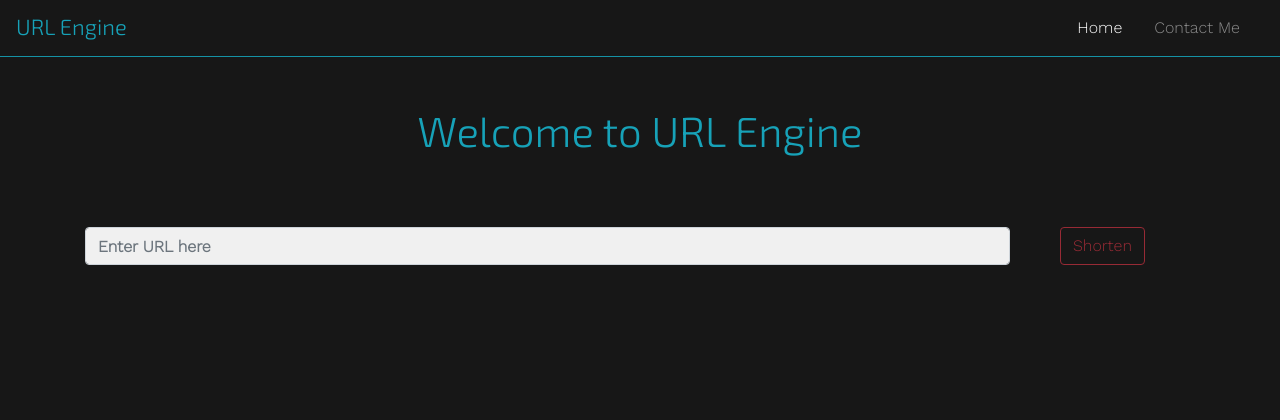
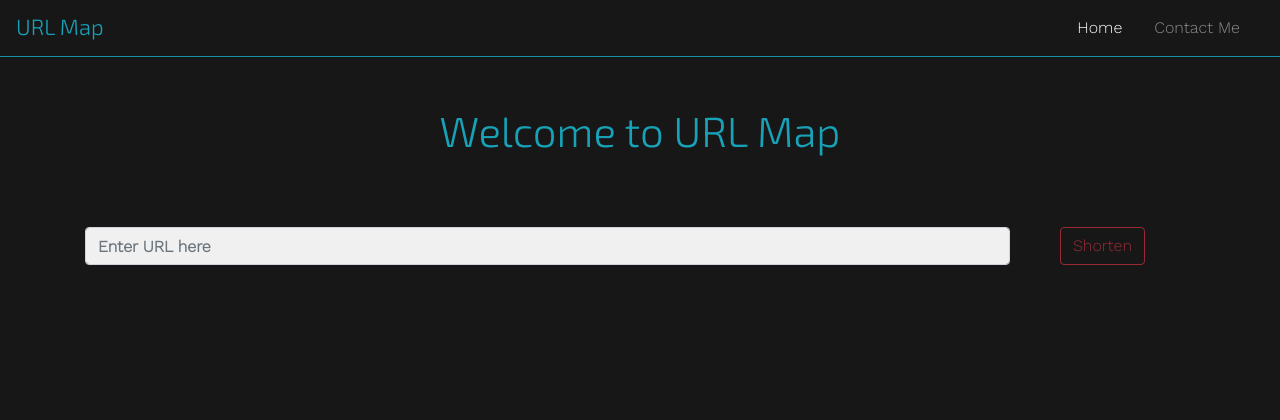
Before and after one commit to devansh-07/Quick-URL, a Flask app: page / in a window 1280 px wide. Shown: the top 420 px of the page. Run offline with Flask 2, Linux system fonts and the light colour scheme; some libraries are stand-ins or nearby versions.

Commit message:
removed debug mode and changed app name

```diff
--- a/app/main.py
+++ b/app/main.py
@@ -45,7 +45,7 @@ def home():
             mycursor = cursorObj.execute("INSERT INTO urls(URL) VALUES('{}')".format(givenUrl))
             con.commit()
             short_url = base62enc(mycursor.lastrowid)
-            return render_template('home.html', newurl='https://url-engine.herokuapp.com/'+str(short_url))
+            return render_template('home.html', newurl='https://urlmap.herokuapp.com/'+str(short_url))
         except:
             return render_template('home.html', err=True)
     return render_template('home.html')
--- a/app/templates/contact.html
+++ b/app/templates/contact.html
@@ -10,12 +10,12 @@
 
     <link rel="shortcut icon" href="{{ url_for('static', filename='img/favicon0.ico') }}">
     <link rel="stylesheet" href="https://stackpath.bootstrapcdn.com/bootstrap/4.3.1/css/bootstrap.min.css" integrity="sha384-ggOyR0iXCbMQv3Xipma34MD+dH/1fQ784/j6cY/iJTQUOhcWr7x9JvoRxT2MZw1T" crossorigin="anonymous">
-    <title> Contact Me | URL Engine</title>
+    <title> Contact Me | URL Map</title>
 </head>
 <body style="background-color: #171717;">
 	<!-- NavBar Start -->
         <nav class="navbar navbar-expand-lg navbar-dark navcustom" style="font-family: 'Exo 2', sans-serif;">
-            <a class="navbar-brand text-info py-0 pb-1" style="font-size: 22px;" href="home">URL Engine</a>
+            <a class="navbar-brand text-info py-0 pb-1" style="font-size: 22px;" href="home">URL Map</a>
 
             <button class="navbar-toggler" type="button" data-toggle="collapse" data-target="#navbarSupportedContent" aria-controls="navbarSupportedContent" aria-expanded="false" aria-label="Toggle navigation">
                 <span class="navbar-toggler-icon"></span>
@@ -119,7 +119,7 @@
                     <path fill="#ffffff" ,="" d="M206.549,0L206.549,0c-82.6,0-149.3,66.7-149.3,149.3c0,28.8,9.2,56.3,22,78.899l97.3,168.399c6.1,11,18.4,16.5,30,16.5c11.601,0,23.3-5.5,30-16.5l97.3-168.299c12.9-22.601,22-49.601,22-78.901C355.849,66.8,289.149,0,206.549,0z M206.549,193.4c-30,0-54.5-24.5-54.5-54.5s24.5-54.5,54.5-54.5s54.5,24.5,54.5,54.5C261.049,169,236.549,193.4,206.549,193.4z"></path>
                 </svg>
 
-                <span class="pl-2" style="font-family: 'Work Sans', sans-serif; font-size: 14px;"><a class="text-info" href="https://www.google.com/maps/place/Hostel+No.+5,+Jabalpur+Engineering+College/@23.192983,79.9921203,17z/data=!4m5!3m4!1s0x3981aec4da7a5e5f:0x924d7a9ef062e1a4!8m2!3d23.192983!4d79.994309" target="_blank" style="text-decoration: none;">Jabalpur, India 🇮🇳</a></span>
+                <span class="pl-2" style="font-family: 'Work Sans', sans-serif; font-size: 14px;"><a class="text-info" href="https://www.google.com/maps/place/Hostel+No.+5,+Jabalpur+Mapering+College/@23.192983,79.9921203,17z/data=!4m5!3m4!1s0x3981aec4da7a5e5f:0x924d7a9ef062e1a4!8m2!3d23.192983!4d79.994309" target="_blank" style="text-decoration: none;">Jabalpur, India 🇮🇳</a></span>
             </div>
         </div>
     </div>
--- a/app/templates/home.html
+++ b/app/templates/home.html
@@ -10,13 +10,13 @@
 
         <link rel="shortcut icon" href="{{ url_for('static', filename='img/favicon0.ico') }}">
         <link rel="stylesheet" href="https://stackpath.bootstrapcdn.com/bootstrap/4.3.1/css/bootstrap.min.css" integrity="sha384-ggOyR0iXCbMQv3Xipma34MD+dH/1fQ784/j6cY/iJTQUOhcWr7x9JvoRxT2MZw1T" crossorigin="anonymous">
-        <title>Home | URL Engine</title>
+        <title>Home | URL Map</title>
     </head>
     <body style="background-color: #171717;">
 
         <!-- NavBar Start -->
         <nav class="navbar navbar-expand-lg navbar-dark navcustom" style="font-family: 'Exo 2', sans-serif;">
-            <a class="navbar-brand text-info py-0 pb-1" style="font-size: 22px;" href="home">URL Engine</a>
+            <a class="navbar-brand text-info py-0 pb-1" style="font-size: 22px;" href="home">URL Map</a>
 
             <button class="navbar-toggler" type="button" data-toggle="collapse" data-target="#navbarSupportedContent" aria-controls="navbarSupportedContent" aria-expanded="false" aria-label="Toggle navigation">
                 <span class="navbar-toggler-icon"></span>
@@ -39,7 +39,7 @@
         <!-- NavBar End -->
 
 
-        <h1 class="text-center text-info my-5" style="font-family: 'Exo 2', sans-serif; font-size: 42px;">Welcome to URL Engine</h1>
+        <h1 class="text-center text-info my-5" style="font-family: 'Exo 2', sans-serif; font-size: 42px;">Welcome to URL Map</h1>
 
         <div class="container text-center my-5">
             <form method="post" action="">
```
